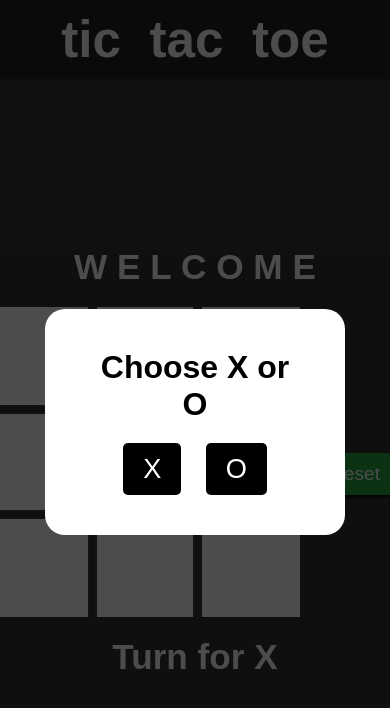
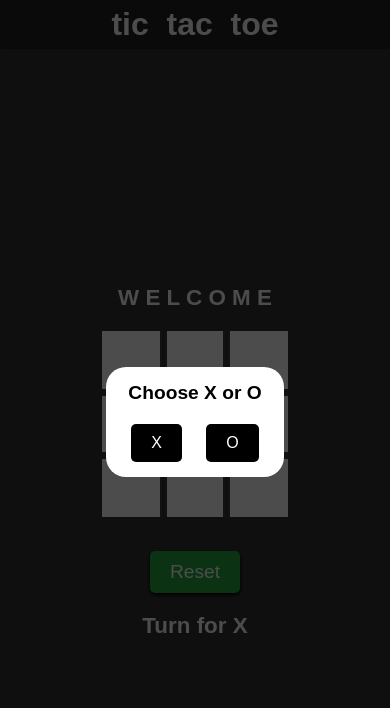
Before and after one commit to suprith03/tic-tac-toe-, a plain HTML site: page index.html in a window 390 px wide. Drawn offline with Linux system fonts and the light colour scheme; a web font is replaced by a local one.

Commit message:
optimized

```diff
--- a/style.css
+++ b/style.css
@@ -44,6 +44,8 @@ nav li {
     display: flex;
     flex-direction: column;
     align-items: center;
+    width: 100%;
+    padding: 0 10px;
 }
 
 .gameInfo h1 {
@@ -52,9 +54,10 @@ nav li {
     color: #ffffff;
     text-align: center;
 }
+
 .gameInfo:hover {
     transform: scale(1.02);
-  }
+}
 
 .mainGame {
     display: flex;
@@ -77,7 +80,6 @@ nav li {
     align-items: center;
     justify-content: center;
     cursor: pointer;
-
     transition: background-color 0.2s;
 }
 
@@ -199,3 +201,111 @@ nav li {
 .modal-content button:hover {
     background-color: #0073ee;
 }
+
+@media (max-width: 768px) {
+    nav {
+        font-size: 2.4rem;
+        padding: 8px 0;
+    }
+
+    .gameInfo h1 {
+        font-size: 1.8rem;
+    }
+
+    .mainGame {
+        flex-direction: column;
+    }
+
+    .container {
+        grid-template-columns: repeat(3, 80px);
+        grid-template-rows: repeat(3, 80px);
+        gap: 4px;
+    }
+
+    .box {
+        font-size: 2.5rem;
+    }
+
+    .turnInfo {
+        font-size: 1.2rem;
+    }
+
+    .info {
+        font-size: 1.8rem;
+    }
+
+    .modal-content {
+        padding: 20px;
+        max-width: 90%;
+    }
+
+    .modal-content h2 {
+        font-size: 1.6rem;
+    }
+
+    .modal-content button {
+        font-size: 1.2rem;
+    }
+}
+
+@media (max-width: 480px) {
+    nav {
+        font-size: 2rem;
+        padding: 6px 0;
+    }
+
+    .gameInfo h1 {
+        font-size: 1.4rem;
+    }
+
+    .mainGame {
+        flex-direction: column;
+    }
+
+    .container {
+        grid-template-columns: repeat(3, 60px);
+        grid-template-rows: repeat(3, 60px);
+        gap: 3px;
+    }
+
+    .box {
+        font-size: 1.8rem;
+    }
+
+    .turnInfo {
+        font-size: 1rem;
+    }
+
+    .info {
+        font-size: 1.4rem;
+    }
+
+    .modal-content {
+        padding: 15px;
+        max-width: 80%;
+    }
+
+    .modal-content h2 {
+        font-size: 1.2rem;
+    }
+
+    .modal-content button {
+        font-size: 1rem;
+    }
+}
+
+
+@media (min-width: 769px) {
+    .mainGame {
+        flex-direction: row;
+        align-items: flex-start;
+    }
+
+    .sideContainer {
+        margin-left: 20px;
+    }
+
+    .imgbox img {
+        width: 100px;
+    }
+}
```
